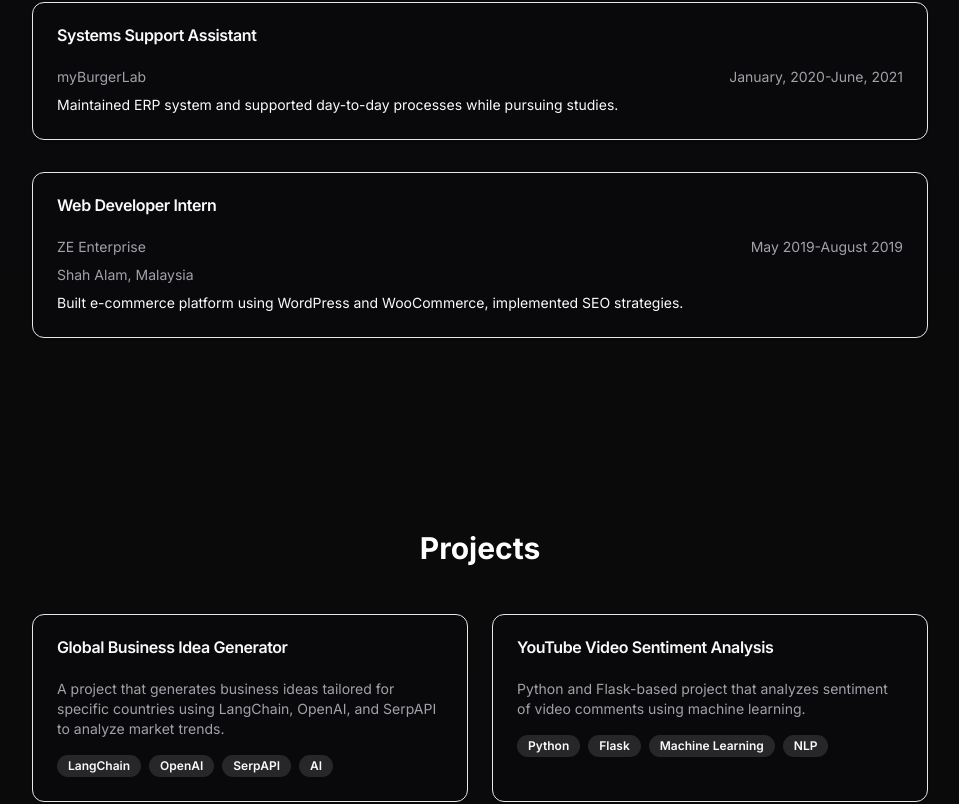
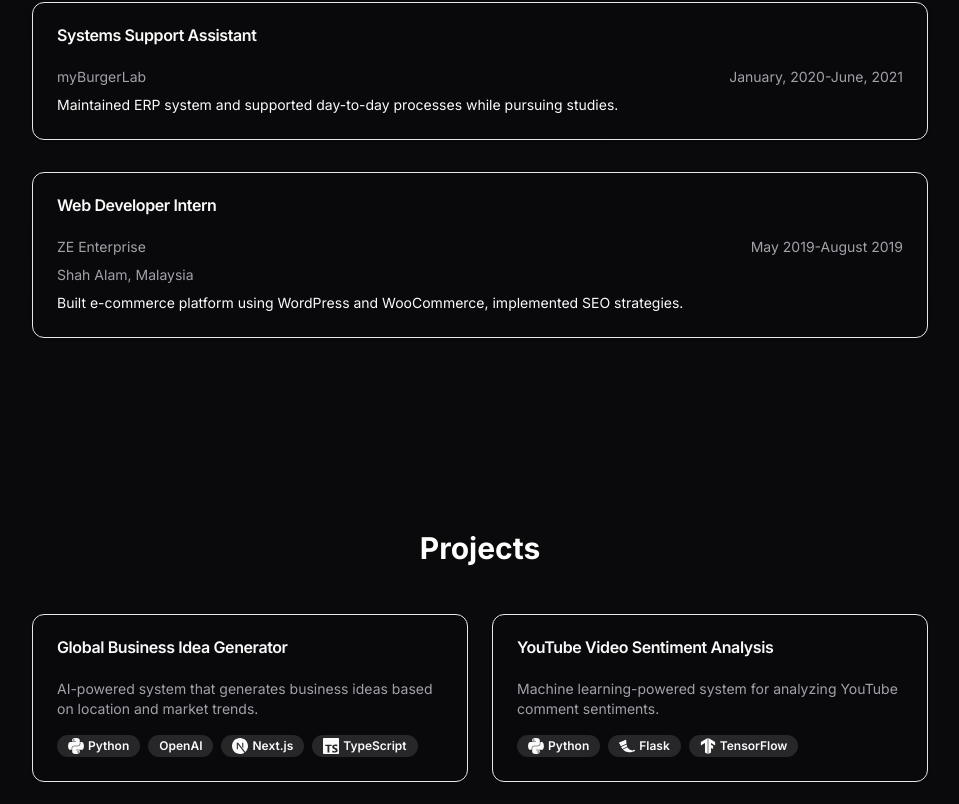
Before and after one commit to emon5122/emon5122.github.io, a Next.js app: page / in a window 1280 px wide. Shown: the part 1936-2740 px from the top of the page, without its empty margins (160-1119 px from the left). Built offline with nearby package versions, Linux system fonts and the light colour scheme.

Commit message:
added icons

```diff
--- a/package.json
+++ b/package.json
@@ -18,6 +18,7 @@
     "next-themes": "^0.4.4",
     "react": "^19.0.0",
     "react-dom": "^19.0.0",
+    "simple-icons": "^14.5.0",
     "tailwind-merge": "^3.0.1",
     "tailwindcss-animate": "^1.0.7"
   },
--- a/src/components/hero-section.tsx
+++ b/src/components/hero-section.tsx
@@ -4,13 +4,14 @@ import { motion } from "framer-motion";
 import {
     ArrowDown,
     ArrowRight,
-    Github,
+    FileUser,
     Linkedin,
     TerminalIcon,
 } from "lucide-react";
 import Image from "next/image";
 import Link from "next/link";
 import { useState } from "react";
+import { TechIcon } from "./icons";
 import { Button } from "./ui/button";
 import { TypewriterEffect } from "./ui/typewriter-effect";
 
@@ -121,6 +122,18 @@ export function HeroSection() {
                             <ArrowRight className="ml-2 h-4 w-4 transition-transform group-hover:translate-x-1" />
                         </Link>
                     </Button>
+                    <Button
+                        className="group relative overflow-hidden px-6 h-12"
+                        asChild
+                    >
+                        <Link
+                            href="https://rxresu.me/emon5122/istiak-hassan-emon"
+                            target="_blank"
+                        >
+                            Resume
+                            <FileUser className="ml-2 h-4 w-4 transition-transform group-hover:translate-x-1" />
+                        </Link>
+                    </Button>
                     <div className="flex gap-4">
                         <Button
                             variant="outline"
@@ -132,7 +145,7 @@ export function HeroSection() {
                                 href="https://github.com/emon5122"
                                 target="_blank"
                             >
-                                <Github className="h-5 w-5" />
+                                <TechIcon name={"github"} size={16} />
                             </Link>
                         </Button>
                         <Button
@@ -145,7 +158,7 @@ export function HeroSection() {
                                 href="https://www.linkedin.com/in/istiak-hassan-emon/"
                                 target="_blank"
                             >
-                                <Linkedin className="h-5 w-5" />
+                                <Linkedin className="w-5 h-5" />
                             </Link>
                         </Button>
                     </div>
--- /dev/null
+++ b/src/components/icons.tsx
@@ -0,0 +1,85 @@
+import {
+    siAmazon,
+    siAnsible,
+    siDjango,
+    siDocker,
+    siExpress,
+    siFlask,
+    siGithub,
+    siGithubactions,
+    siGoland,
+    siGooglecloud,
+    siJenkins,
+    siKalilinux,
+    siKubernetes,
+    siLaravel,
+    siLinux,
+    siMongodb,
+    siNextdotjs,
+    siOpenai,
+    siPostgresql,
+    siPython,
+    siReact,
+    siRedis,
+    siTailwindcss,
+    siTensorflow,
+    siTerraform,
+    siTypescript,
+    siVercel,
+} from "simple-icons";
+
+export function TechIcon({
+    name,
+    size = 24,
+    className = "",
+}: {
+    name: string;
+    size?: number;
+    className?: string;
+}) {
+    const icons: { [key: string]: { path: string; hex: string } } = {
+        github: siGithub,
+        react: siReact,
+        nextjs: siNextdotjs,
+        typescript: siTypescript,
+        python: siPython,
+        django: siDjango,
+        docker: siDocker,
+        kubernetes: siKubernetes,
+        aws: siAmazon,
+        gcp: siGooglecloud,
+        tensorflow: siTensorflow,
+        openai: siOpenai,
+        postgresql: siPostgresql,
+        mongodb: siMongodb,
+        redis: siRedis,
+        golang: siGoland,
+        laravel: siLaravel,
+        express: siExpress,
+        tailwindcss: siTailwindcss,
+        vercel: siVercel,
+        githubactions: siGithubactions,
+        jenkins: siJenkins,
+        terraform: siTerraform,
+        ansible: siAnsible,
+        linux: siLinux,
+        kalilinux: siKalilinux,
+        flask: siFlask,
+    };
+
+    const icon = icons[name.toLowerCase()];
+    if (!icon) return null;
+
+    return (
+        <svg
+            width={size}
+            height={size}
+            viewBox="0 0 24 24"
+            fill="currentColor"
+            className={className}
+            xmlns="http://www.w3.org/2000/svg"
+        >
+            <path d={icon.path} />
+        </svg>
+    );
+}
--- a/src/components/projects-showcase.tsx
+++ b/src/components/projects-showcase.tsx
@@ -1,6 +1,7 @@
 "use client";
 
 import { motion } from "framer-motion";
+import { TechIcon } from "./icons";
 import { Badge } from "./ui/badge";
 import { Card, CardContent, CardHeader, CardTitle } from "./ui/card";
 
@@ -8,28 +9,46 @@ const projects = [
     {
         name: "Global Business Idea Generator",
         description:
-            "A project that generates business ideas tailored for specific countries using LangChain, OpenAI, and SerpAPI to analyze market trends.",
-        tags: ["LangChain", "OpenAI", "SerpAPI", "AI"],
+            "AI-powered system that generates business ideas based on location and market trends.",
+        technologies: [
+            { name: "Python", icon: "python" },
+            { name: "OpenAI", icon: "openai" },
+            { name: "Next.js", icon: "nextjs" },
+            { name: "TypeScript", icon: "typescript" },
+        ],
     },
     {
         name: "YouTube Video Sentiment Analysis",
         description:
-            "Python and Flask-based project that analyzes sentiment of video comments using machine learning.",
-        tags: ["Python", "Flask", "Machine Learning", "NLP"],
+            "Machine learning-powered system for analyzing YouTube comment sentiments.",
+        technologies: [
+            { name: "Python", icon: "python" },
+            { name: "Flask", icon: "flask" },
+            { name: "TensorFlow", icon: "tensorflow" },
+        ],
     },
     {
         name: "QR Code Generator",
         description:
-            "Next.js app for creating customizable QR codes with color and margin options.",
+            "Advanced QR code generation system with customization options.",
         url: "https://qr.nexisltd.com",
-        tags: ["Next.js", "React", "TypeScript"],
+        technologies: [
+            { name: "Next.js", icon: "nextjs" },
+            { name: "TypeScript", icon: "typescript" },
+            { name: "Tailwind CSS", icon: "tailwindcss" },
+            { name: "Vercel", icon: "vercel" },
+        ],
     },
     {
         name: "URL Shortener",
-        description:
-            "Fast and efficient URL shortening service built with Next.js.",
+        description: "Fast and efficient URL shortening service.",
         url: "https://url.nexisltd.com",
-        tags: ["Next.js", "React", "TypeScript"],
+        technologies: [
+            { name: "Next.js", icon: "nextjs" },
+            { name: "TypeScript", icon: "typescript" },
+            { name: "MongoDB", icon: "mongodb" },
+            { name: "Vercel", icon: "vercel" },
+        ],
     },
 ];
 
@@ -75,12 +94,17 @@ export function ProjectsShowcase() {
                                         {project.description}
                                     </p>
                                     <div className="flex flex-wrap gap-2">
-                                        {project.tags.map((tag) => (
+                                        {project.technologies.map((tech) => (
                                             <Badge
-                                                key={tag}
+                                                key={tech.name}
                                                 variant="secondary"
+                                                className="flex items-center gap-1"
                                             >
-                                                {tag}
+                                                <TechIcon
+                                                    name={tech.icon}
+                                                    size={16}
+                                                />
+                                                {tech.name}
                                             </Badge>
                                         ))}
                                     </div>
--- a/src/components/skills-grid.tsx
+++ b/src/components/skills-grid.tsx
@@ -1,6 +1,7 @@
 "use client";
 
 import { motion } from "framer-motion";
+import { TechIcon } from "./icons";
 import { Badge } from "./ui/badge";
 import { Card, CardContent, CardHeader, CardTitle } from "./ui/card";
 
@@ -9,55 +10,61 @@ const skills = [
         name: "Full-Stack Development",
         level: 5,
         keywords: [
-            "React",
-            "Next.js",
-            "TypeScript",
-            "Django",
-            "Golang",
-            "Laravel",
+            { name: "React", icon: "react" },
+            { name: "Next.js", icon: "nextjs" },
+            { name: "TypeScript", icon: "typescript" },
+            { name: "Django", icon: "django" },
+            { name: "Golang", icon: "golang" },
+            { name: "Laravel", icon: "laravel" },
         ],
     },
     {
         name: "DevOps",
         level: 5,
         keywords: [
-            "Docker",
-            "Kubernetes",
-            "CI/CD",
-            "Terraform",
-            "Jenkins",
-            "Ansible",
+            { name: "Docker", icon: "docker" },
+            { name: "Kubernetes", icon: "kubernetes" },
+            { name: "Terraform", icon: "terraform" },
+            { name: "Jenkins", icon: "jenkins" },
+            { name: "Ansible", icon: "ansible" },
+            { name: "GitHub Actions", icon: "githubactions" },
         ],
     },
     {
-        name: "Networking & Cybersecurity",
-        level: 5,
+        name: "Cloud & Infrastructure",
+        level: 4,
         keywords: [
-            "Penetration Testing",
-            "Bug Bounty",
-            "Kali Linux",
-            "Ethical Hacking",
+            { name: "AWS", icon: "aws" },
+            { name: "GCP", icon: "gcp" },
+            { name: "Azure", icon: "azure" },
+            { name: "Vercel", icon: "vercel" },
         ],
     },
     {
-        name: "Cloud Platforms",
-        level: 4,
-        keywords: ["AWS", "GCP", "Azure", "Oracle", "DigitalOcean"],
-    },
-    {
-        name: "Machine Learning & AI",
+        name: "AI & Machine Learning",
         level: 3,
         keywords: [
-            "Machine Learning",
-            "OpenAI",
-            "LangChain",
-            "Sentiment Analysis",
+            { name: "TensorFlow", icon: "tensorflow" },
+            { name: "OpenAI", icon: "openai" },
+            { name: "Python", icon: "python" },
         ],
     },
     {
-        name: "Programming Languages",
+        name: "Databases",
         level: 5,
-        keywords: ["Python", "TypeScript", "Golang", "Rust", "Java", "C++"],
+        keywords: [
+            { name: "PostgreSQL", icon: "postgresql" },
+            { name: "MongoDB", icon: "mongodb" },
+            { name: "Redis", icon: "redis" },
+        ],
+    },
+    {
+        name: "Security",
+        level: 5,
+        keywords: [
+            { name: "Linux", icon: "linux" },
+            { name: "Kali Linux", icon: "kalilinux" },
+        ],
     },
 ];
 
@@ -102,10 +109,15 @@ export function SkillsGrid() {
                                     <div className="flex flex-wrap gap-2">
                                         {skill.keywords.map((keyword) => (
                                             <Badge
-                                                key={keyword}
+                                                key={keyword.name}
                                                 variant="secondary"
+                                                className="flex items-center gap-1"
                                             >
-                                                {keyword}
+                                                <TechIcon
+                                                    name={keyword.icon}
+                                                    size={16}
+                                                />
+                                                {keyword.name}
                                             </Badge>
                                         ))}
                                     </div>
```
Also changed, not shown: 1 other file (tests, documents, lock files or other folders).
